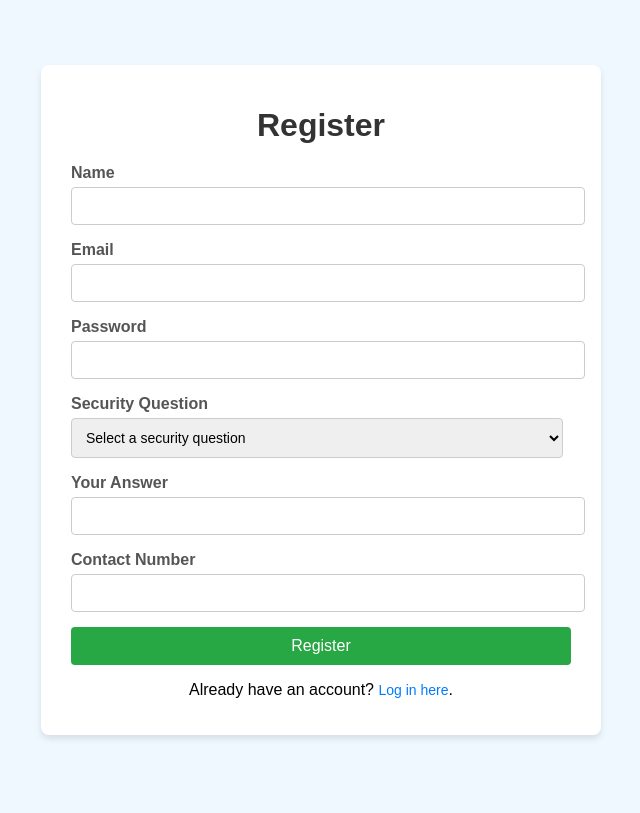
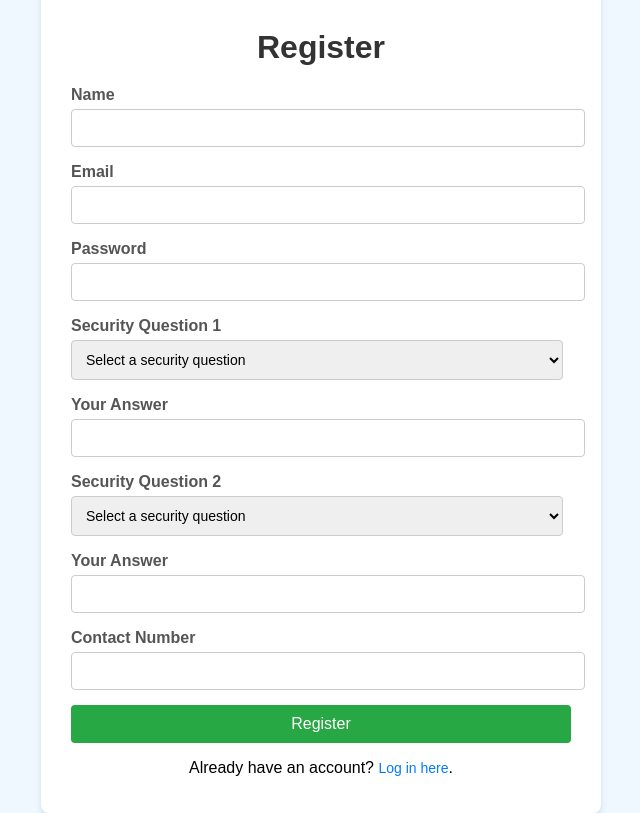
Before and after one commit to MisterPasha/Secure-Website, a Flask app: page /register in a window 1280 px wide. Shown: the whole page, without its empty margins (319-959 px from the left). Before the commit the page ends 739 px from the top, so only its background shows below. Run offline with Flask 3, Linux system fonts and the light colour scheme; parts of the project's set-up code (start-up, migrations or seed data) failed here and were passed over.

Commit message:
Added 2 factor verification and password validation

```diff
--- a/app/forms.py
+++ b/app/forms.py
@@ -7,8 +7,8 @@ class RegistrationForm(FlaskForm):
     name = StringField('Name', validators=[DataRequired(), Length(min=2, max=50)])
     email = StringField('Email', validators=[DataRequired(), Email()])
     password = PasswordField('Password', validators=[DataRequired(), Length(min=8)])
-    security_question = SelectField(
-        'Security Question',
+    security_question1 = SelectField(
+        'Security Question 1',
         choices=[
             ('', 'Select a security question'),
             ('q1', 'What was the name of your first pet?'),
@@ -18,7 +18,19 @@ class RegistrationForm(FlaskForm):
         ],
         validators=[DataRequired()]
     )
-    security_answer = StringField('Your Answer', validators=[DataRequired(), Length(min=2, max=50)])
+    security_answer1 = StringField('Your Answer', validators=[DataRequired(), Length(min=2, max=500)])
+    security_question2 = SelectField(
+        'Security Question 2',
+        choices=[
+            ('', 'Select a security question'),
+            ('q1', 'What is your mother’s maiden name?'),
+            ('q2', 'What is your favorite book or movie??'),
+            ('q3', 'What is your dream job?'),
+            ('q4', 'What was the name of your childhood best friend?')
+        ],
+        validators=[DataRequired()]
+    )
+    security_answer2 = StringField('Your Answer', validators=[DataRequired(), Length(min=2, max=500)])
     phone = StringField('Contact Number', validators=[DataRequired(), Length(min=10, max=15)])
     submit = SubmitField('Register')
 
--- a/app/routes/auth_routes.py
+++ b/app/routes/auth_routes.py
@@ -8,27 +8,60 @@ from itsdangerous import SignatureExpired
 from flask_mail import Mail, Message
 from app import mail
 from app import sender_email
+import random
+from datetime import datetime, timedelta
 
 auth_bp = Blueprint('auth', __name__)
 
 
-def validate_password(password):
-    if (len(password) < 8 or
-            not re.search(r"[A-Z]", password) or  # At least one uppercase letter
-            not re.search(r"[a-z]", password) or  # At least one lowercase letter
-            not re.search(r"\d", password) or  # At least one digit
-            not re.search(r"[@$!%*?&]", password)):  # At least one special character
-        return False
+def validate_password(password, email=None, name=None):
+    common_passwords = {"password", "123456", "qwerty", "abc123", "iloveyou", "letmein", "welcome"}
+    # Check minimum length
+    if len(password) < 12:  # Increase minimum length for better security
+        return "Password must be at least 12 characters long."
+    # Check for uppercase letters
+    elif not re.search(r"[A-Z]", password):
+        return "Password must contain at least one uppercase letter (A-Z)."
+    # Check for lowercase letters
+    elif not re.search(r"[a-z]", password):
+        return "Password must contain at least one lowercase letter (a-z)."
+    # Check for digits
+    elif not re.search(r"\d", password):
+        return "Password must contain at least one digit (0-9)."
+    # Check for special characters
+    elif not re.search(r"[@$!%*?&^#\-_=+]", password):  # Allow more special characters
+        return "Password must contain at least one special character (@$!%*?&^#-=+)."
+    # Check for sequences of repeated characters
+    elif re.search(r"(.)\1{2,}", password):  # Prevent more than 2 repeated characters
+        return "Password must not contain sequences of more than 2 repeated characters."
+    # Check for common passwords (using a sample list)
+    elif password.lower() in common_passwords:
+        return "Password is too common. Please choose a stronger password."
+    elif email:
+        local_part = email.split('@')[0]
+        if local_part.lower() in password.lower():
+            return "Password must not contain parts of your email address."
+    elif name:
+        if name.lower() in password.lower():
+            return "Password must not contain your name."
+
+    # Passed all checks
     return True
 
 
 @auth_bp.route('/register', methods=['GET', 'POST'])
 def register():
-    sec_questions = {
+    sec_questions1 = {
         'q1': 'What was the name of your first pet?',
         'q2': 'What is your favourite dish?',
         'q3': 'What was the name of your elementary school?',
         'q4': 'In what city were you born?'
+    }
+    sec_questions2 = {
+        'q1': 'What is your mother’s maiden name?',
+        'q2': 'What is your favorite book or movie??',
+        'q3': 'What is your dream job?',
+        'q4': 'What was the name of your childhood best friend?'
     }
     form = RegistrationForm()
     if request.method == 'POST':
@@ -36,9 +69,12 @@ def register():
         password = form.password.data
         name = form.name.data
         phone = form.phone.data
-        security_question_label = form.security_question.data
-        security_question_value = sec_questions.get(security_question_label)
-        security_answer = form.security_answer.data
+        security_question1_label = form.security_question1.data
+        security_question1_value = sec_questions1.get(security_question1_label)
+        security_question2_label = form.security_question2.data
+        security_question2_value = sec_questions2.get(security_question2_label)
+        security_answer1 = form.security_answer1.data
+        security_answer2 = form.security_answer2.data
 
         # Check if user with this email already exists
         existing_user = User.query.filter_by(email=email).first()
@@ -46,14 +82,15 @@ def register():
             flash("An account with this email already exists.")
             return redirect(url_for('auth.register'))
 
-        if not validate_password(password):
-            flash("Password must be at least 8 characters long and contain at least one uppercase letter, "
-                  "one lowercase letter, one digit, and one special character (@$!%*?&).")
+        if validate_password(password, email, name) is not True:
+            message = validate_password(password, email)
+            flash(message)
             return redirect(url_for('auth.register'))
 
         # Hash the password
         hashed_password = generate_password_hash(password)  # Salt is automatically applied
-        hashed_security_answer = generate_password_hash(security_answer)  # Salt is automatically applied
+        hashed_security_answer1 = generate_password_hash(security_answer1)  # Salt is automatically applied
+        hashed_security_answer2 = generate_password_hash(security_answer2)  # Salt is automatically applied
 
         # Create a new user instance with is_verified=False
         new_user = User(
@@ -62,13 +99,20 @@ def register():
             password=hashed_password,
             phone=phone,
             is_verified=False,
-            security_question=security_question_value,
-            security_answer=hashed_security_answer
+            security_question1=security_question1_value,
+            security_answer1=hashed_security_answer1,
+            security_question2=security_question2_value,
+            security_answer2=hashed_security_answer2,
         )
 
         # Add the new user to the database session and commit
         db.session.add(new_user)
         db.session.commit()  # Save the user to the database
+
+        print(f"security answers: '{security_answer1}', '{security_answer2}'")
+        print(f"hashes:")
+        print(hashed_security_answer1)
+        print(hashed_security_answer2)
 
         # Generate a token for email verification
         token = s.dumps(email, salt='email-confirm')
@@ -96,16 +140,86 @@ def login():
         password = form.password.data
         user = User.query.filter_by(email=email).first()
 
-        if user and check_password_hash(user.password, password):
+        if user:
             if not user.is_verified:
-                flash('Please verify your email before logging in.')
+                flash('Please verify your email before logging in.', 'warning')
                 return redirect(url_for('auth.register'))
-            flash('Login successful!')
-            session['user_id'] = user.id
-            # Proceed with login
+            # Check if the account is locked
+            elif user.lockout_until and datetime.utcnow() < user.lockout_until:
+                lockout_time_remaining = (user.lockout_until - datetime.utcnow()).seconds
+                flash(f"Your account is locked. Try again in {lockout_time_remaining} seconds.", 'danger')
+                return redirect(url_for('auth.login'))
+
+            # Check the password
+            if check_password_hash(user.password, password):
+                # Reset failed attempts on successful login
+                user.failed_attempts = 0
+                user.lockout_until = None
+                db.session.commit()
+
+                # Generate a 6-digit verification code
+                verification_code = random.randint(100000, 999999)
+                session['verification_code'] = verification_code  # Store in session
+                session['user_id'] = user.id  # Store user ID in session for the next step
+
+                # Send the verification code via email
+                msg = Message('Your Login Verification Code',
+                              sender=sender_email, recipients=[email])
+                msg.body = f'Your verification code is: {verification_code}'
+                mail.send(msg)
+
+                flash('A verification code has been sent to your email. Please check your inbox.', 'info')
+                return redirect(url_for('auth.verify_code'))  # Redirect to the code verification page
+            else:
+                # Increment failed attempts
+                user.failed_attempts += 1
+
+                # Lock the account if attempts exceed 5
+                if user.failed_attempts >= 5:
+                    user.lockout_until = datetime.utcnow() + timedelta(minutes=15)  # Lock for 15 minutes
+                    flash("Too many failed attempts. Your account is locked for 15 minutes.", 'danger')
+                else:
+                    attempts_remaining = 5 - user.failed_attempts
+                    flash(f"Invalid credentials. You have {attempts_remaining} attempts remaining.", 'danger')
+
+                db.session.commit()
+                return redirect(url_for('auth.login'))
         else:
-            flash('Invalid credentials. Please try again.')
+            flash('User not found. Please register.', 'danger')
+            return redirect(url_for('auth.register'))
+
     return render_template('login.html', form=form)
+
+
+@auth_bp.route('/verify-code', methods=['GET', 'POST'])
+def verify_code():
+    if 'verification_code' not in session or 'user_id' not in session:
+        flash('Session expired. Please log in again.', 'warning')
+        return redirect(url_for('auth.login'))
+
+    if request.method == 'POST':
+        entered_code = request.form['verification_code']
+
+        # Check if the entered code matches the one in the session
+        if str(entered_code) == str(session['verification_code']):
+            # Log in the user and clear the session data
+            session.pop('verification_code', None)  # Remove verification code from session
+            flash('Login successful!', 'success')
+            return redirect(url_for('auth.request_evaluation'))  # Redirect to the target page
+
+        else:
+            flash('Incorrect code. Please try again.', 'danger')
+
+    return render_template('verifyCode.html')
+
+
+@auth_bp.route('/request-evaluation')
+def request_evaluation():
+    if 'user_id' not in session:
+        flash('Please log in to access this page.', 'danger')
+        return redirect(url_for('auth.login'))
+
+    return render_template('requestEvaluation.html')
 
 
 @auth_bp.route('/resetPassword/<token>', methods=['GET', 'POST'])
@@ -119,6 +233,7 @@ def reset_password(token):
 
     if request.method == 'POST':
         new_password = request.form['password']
+        security_answer = request.form['security_answer']
         user = User.query.filter_by(email=email).first()
 
         if user:
@@ -126,6 +241,9 @@ def reset_password(token):
             if not validate_password(new_password):
                 flash("Password must be at least 8 characters long and contain at least one uppercase letter, "
                       "one lowercase letter, one digit, and one special character (@$!%*?&).")
+                return redirect(url_for('auth.reset_password', token=token))
+            elif not check_password_hash(user.security_answer2, security_answer):
+                flash("Incorrect Security Answer, please try again")
                 return redirect(url_for('auth.reset_password', token=token))
             # Hash the new password
             hashed_password = generate_password_hash(new_password)
--- a/app/routes/email_routes.py
+++ b/app/routes/email_routes.py
@@ -18,7 +18,7 @@ def password_recovery():
         user = User.query.filter_by(email=email).first()
         if user:
             # Render the form to verify the security question
-            return render_template('verifySecurityQuestion.html', email=email, question=user.security_question)
+            return render_template('verifySecurityQuestion.html', email=email, question=user.security_question1)
         else:
             flash('Email address not found.', 'danger')
             return redirect(url_for('email.password_recovery'))
@@ -34,8 +34,9 @@ def verify_security_question():
     # Retrieve the user from the database
     user = User.query.filter_by(email=email).first()
     if user:
+        print(user.security_answer1)
         # Check if the security answer is correct
-        if check_password_hash(user.security_answer, security_answer):
+        if check_password_hash(user.security_answer1, security_answer):
             # Generate a token for the password reset link
             token = s.dumps(email, salt='password-recovery')
 
--- a/app/templates/register.html
+++ b/app/templates/register.html
@@ -146,17 +146,33 @@
             </p>
 
             <p>
-                {{ form.security_question.label }}<br>
-                {{ form.security_question() }}
-                {% for error in form.security_question.errors %}
+                {{ form.security_question1.label }}<br>
+                {{ form.security_question1() }}
+                {% for error in form.security_question1.errors %}
                     <span>{{ error }}</span>
                 {% endfor %}
             </p>
 
             <p>
-                {{ form.security_answer.label }}<br>
-                {{ form.security_answer(size=32) }}
-                {% for error in form.security_answer.errors %}
+                {{ form.security_answer1.label }}<br>
+                {{ form.security_answer1(size=32) }}
+                {% for error in form.security_answer1.errors %}
+                    <span>{{ error }}</span>
+                {% endfor %}
+            </p>
+
+            <p>
+                {{ form.security_question2.label }}<br>
+                {{ form.security_question2() }}
+                {% for error in form.security_question2.errors %}
+                    <span>{{ error }}</span>
+                {% endfor %}
+            </p>
+
+            <p>
+                {{ form.security_answer2.label }}<br>
+                {{ form.security_answer2(size=32) }}
+                {% for error in form.security_answer2.errors %}
                     <span>{{ error }}</span>
                 {% endfor %}
             </p>
```
Also changed, not shown: app/models.py (+6 -2 lines), app/templates/resetPassword.html (+7 -0 lines).
